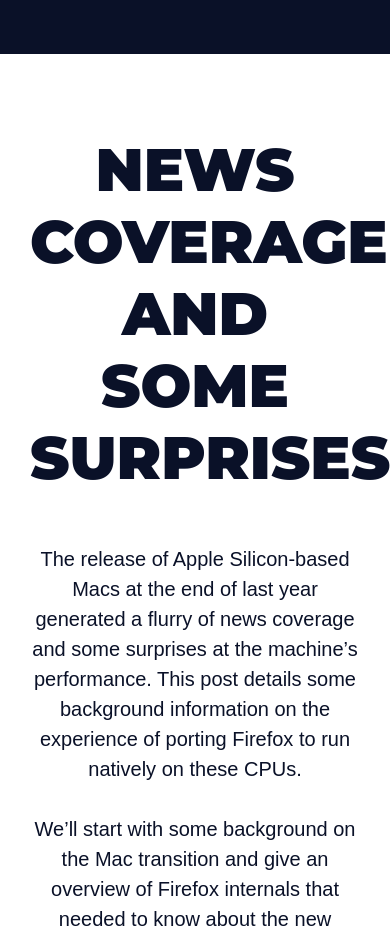
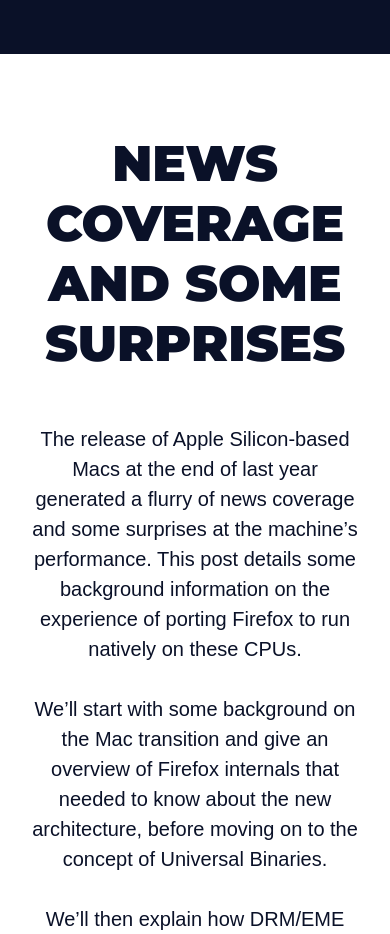
Before and after one commit to LELLN278/Landing-page, a plain HTML site: page index.html in a window 390 px wide. Shown: the part 1020-1954 px from the top of the page. Drawn offline with Linux system fonts and the light colour scheme.

Commit message:
landing-page

```diff
--- a/css/style.css
+++ b/css/style.css
@@ -437,4 +437,8 @@
     .menu-spacing{
         display: none;
     }
+
+    #intro h2{
+        font-size: 5rem;
+    }
 }
```
Also changed, not shown: index.html (+1 -1 lines).
